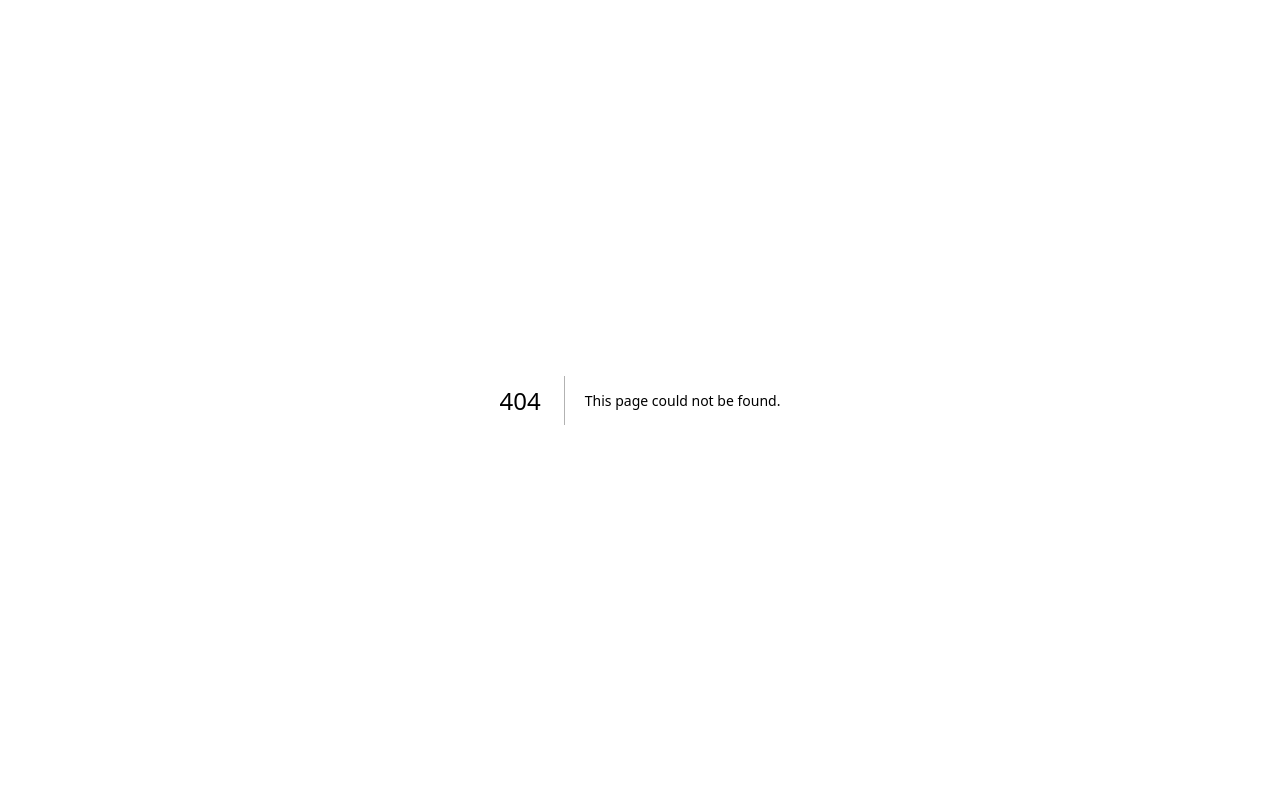
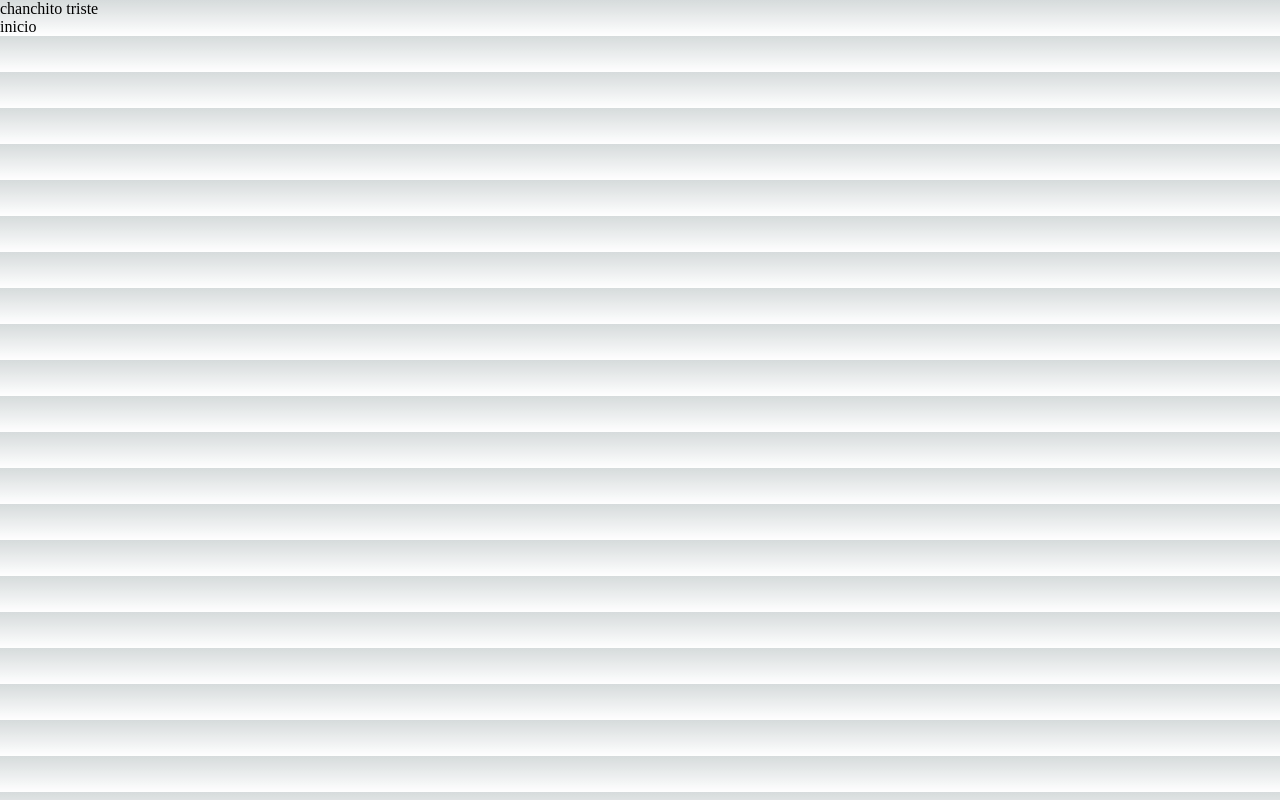
Before and after one commit to Rubenmt93/React-Nextjs, a Next.js app: page /chanchito in a window 1280 px wide. Before the commit this address had no page. Built offline with nearby package versions, Linux system fonts and the light colour scheme.

Commit message:
Páginas, Link y code splitting

```diff
--- /dev/null
+++ b/pages/chanchito.js
@@ -0,0 +1,12 @@
+import Link from 'next/link'
+const chanchito = () => {
+  return (
+    <div>
+      <div>chanchito triste</div>
+        <Link href={"/"}>inicio</Link>
+    </div>
+
+  )
+}
+
+export default chanchito
```
